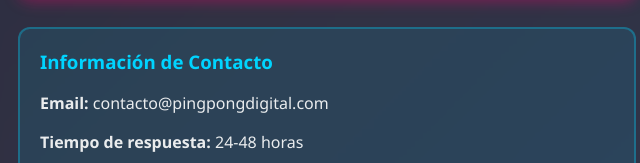
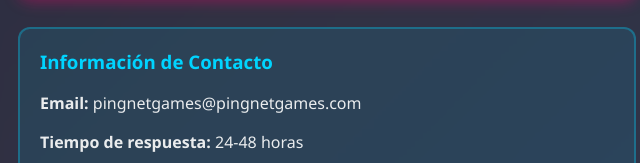
Before and after one commit to Janics22/PingNet_Games, a website: page public/contacto.html in a window 1280 px wide. Shown: the part 869-1032 px from the top of the page, 313-953 px from the left. Drawn offline with Linux system fonts and the light colour scheme.

Commit message:
Update contact email address in contacto.html

```diff
--- a/public/contacto.html
+++ b/public/contacto.html
@@ -205,7 +205,7 @@
 
     <div class="contact-info">
       <h3>Información de Contacto</h3>
-      <p><strong>Email:</strong> contacto@pingpongdigital.com</p>
+      <p><strong>Email:</strong> pingnetgames@pingnetgames.com</p>
       <p><strong>Tiempo de respuesta:</strong> 24-48 horas</p>
       <p><strong>Horario de atención:</strong> Lunes a Viernes, 9:00 - 18:00 (CET)</p>
     </div>
```
